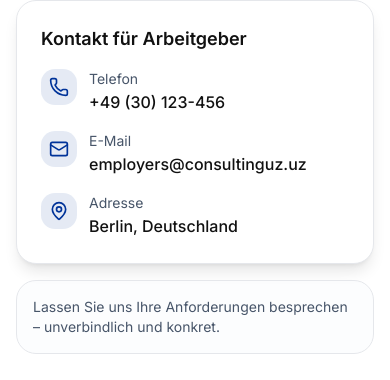
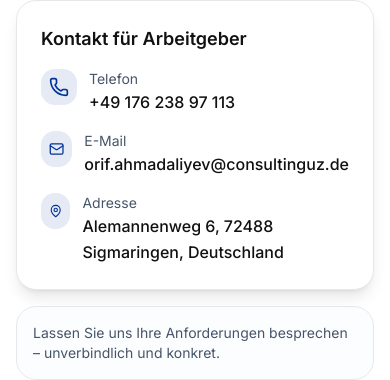
Before and after one commit to AkhrorSoliev/consultinguz, a Next.js app: page /contact in a window 390 px wide. Both pictures are taken after a click on the button "Arbeitgeber". Shown: the part 377-757 px from the top of the page. Built offline with nearby package versions, Linux system fonts and the light colour scheme; no server answers.

Commit message:
fix: update contact information in ContactClient component
- Updated employer phone number to a new format.
- Changed employer email address to a specific contact.
- Revised employer address to provide a more accurate location.

```diff
--- a/src/app/contact/ContactClient.tsx
+++ b/src/app/contact/ContactClient.tsx
@@ -176,7 +176,7 @@ export default function ContactClient() {
                     <div>
                       <div className="text-sm text-muted-foreground">{t("contact_phone")}</div>
                       <div className="font-medium">
-                        {role === "employer" ? "+49 (30) 123-456" : "+998 (90) 000-00-00"}
+                        {role === "employer" ? "+49 176 238 97 113" : "+998 (90) 000-00-00"}
                       </div>
                     </div>
                   </li>
@@ -187,7 +187,9 @@ export default function ContactClient() {
                     <div>
                       <div className="text-sm text-muted-foreground">{t("contact_email")}</div>
                       <div className="font-medium">
-                        {role === "employer" ? "employers@consultinguz.uz" : "job@consultinguz.uz"}
+                        {role === "employer"
+                          ? "orif.ahmadaliyev@consultinguz.de"
+                          : "job@consultinguz.uz"}
                       </div>
                     </div>
                   </li>
@@ -199,7 +201,7 @@ export default function ContactClient() {
                       <div className="text-sm text-muted-foreground">{t("contact_address")}</div>
                       <div className="font-medium">
                         {role === "employer"
-                          ? "Berlin, Deutschland"
+                          ? "Alemannenweg 6, 72488 Sigmaringen, Deutschland"
                           : "Toshkent, O'\u2019zbekiston"}
                       </div>
                     </div>
```
